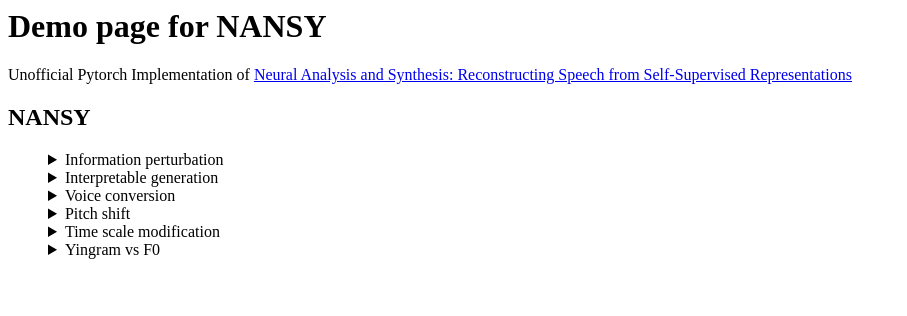
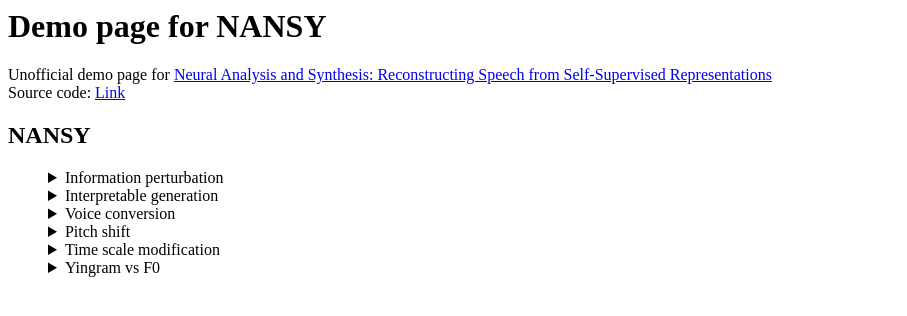
Before and after one commit to dhchoi99/NANSY, a plain HTML site: page docs/index.html in a window 1280 px wide. Shown: the whole page, without its empty margins (0-907 px from the left). Drawn offline with Linux system fonts and the light colour scheme.

Commit message:
add source code link

```diff
--- a/docs/index.html
+++ b/docs/index.html
@@ -1,10 +1,10 @@
 <div>
     <h1>Demo page for NANSY</h1>
     <span>
-        Unofficial Pytorch Implementation of
-        <a href="https://arxiv.org/pdf/2110.14513.pdf">Neural Analysis and Synthesis: Reconstructing Speech from Self-Supervised Representations</a>
+        Unofficial demo page for
+        <a href="https://arxiv.org/pdf/2110.14513.pdf">Neural Analysis and Synthesis: Reconstructing Speech from Self-Supervised Representations</a><br>
+        Source code: <a href="https://github.com/dhchoi99/NANSY">Link</a><br>
     </span>
-    <br>
 </div>
 <div>
     <h2>NANSY</h2>
```
